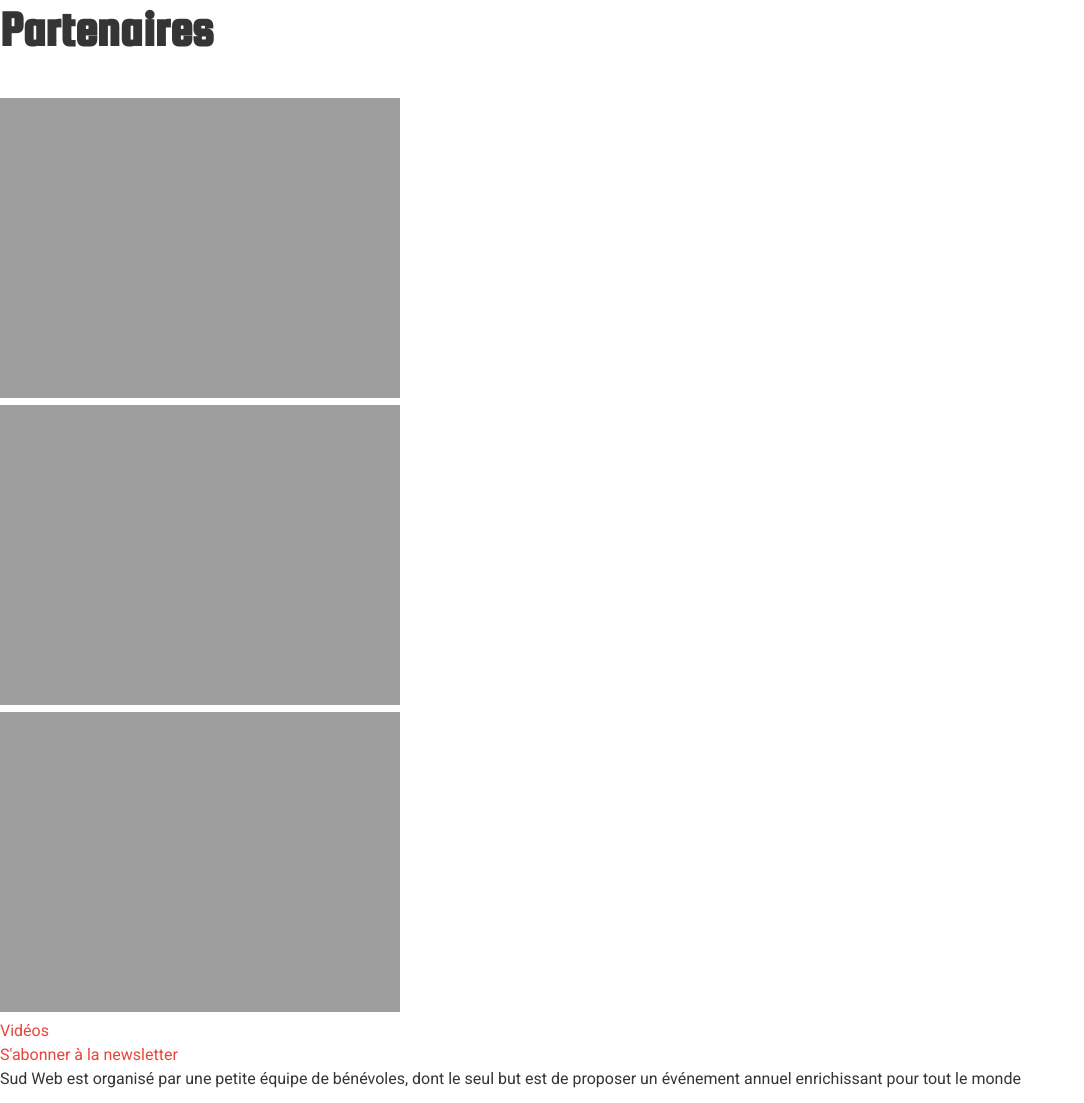
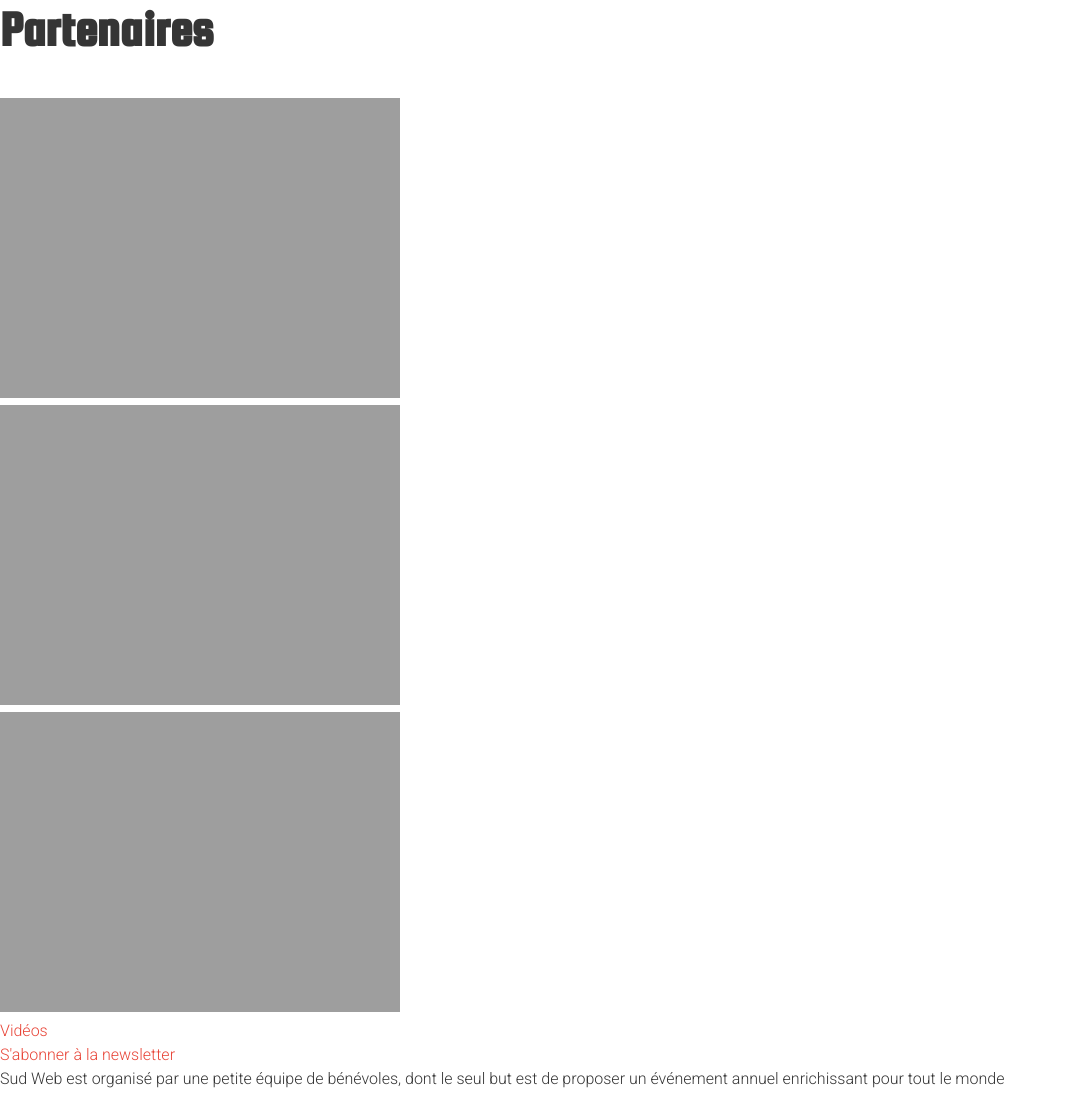
Before and after one commit to sudweb/2016, a Jekyll site: the page built from index.html, in a window 1280 px wide. Shown: the whole page, without its empty margins (0-1084 px from the left). Built offline with Jekyll 4.4.1, drawn with Linux system fonts in a browser that asks for light colours.

Commit message:
Font : Roboto Thin and Bold

```diff
--- a/_includes/head.html
+++ b/_includes/head.html
@@ -6,5 +6,5 @@
         <title>{{ page.title }}</title>
         <meta name="viewport" content="width=device-width, initial-scale=1">
         <link rel="stylesheet" href="{{ site.baseurl }}/css/screen.css">
-        <link rel="stylesheet" href="//fonts.googleapis.com/css?family=Roboto|Squada+One">
+        <link rel="stylesheet" href="//fonts.googleapis.com/css?family=Roboto:300,700|Squada+One">
     </head>
```
